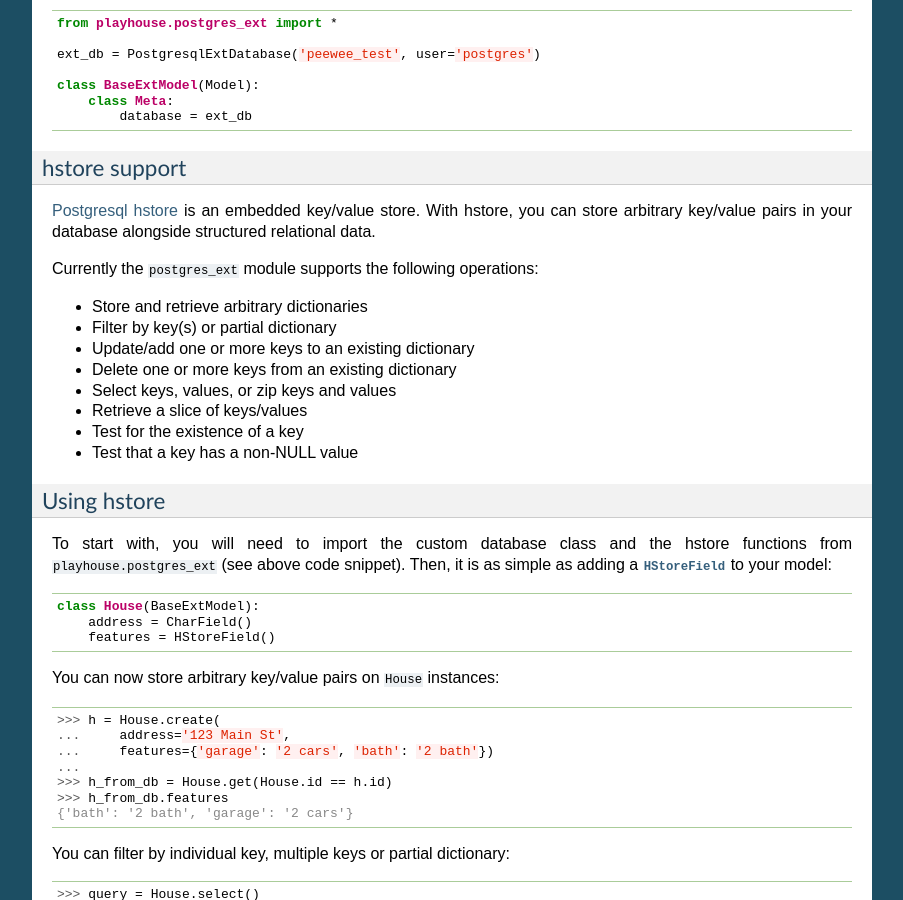
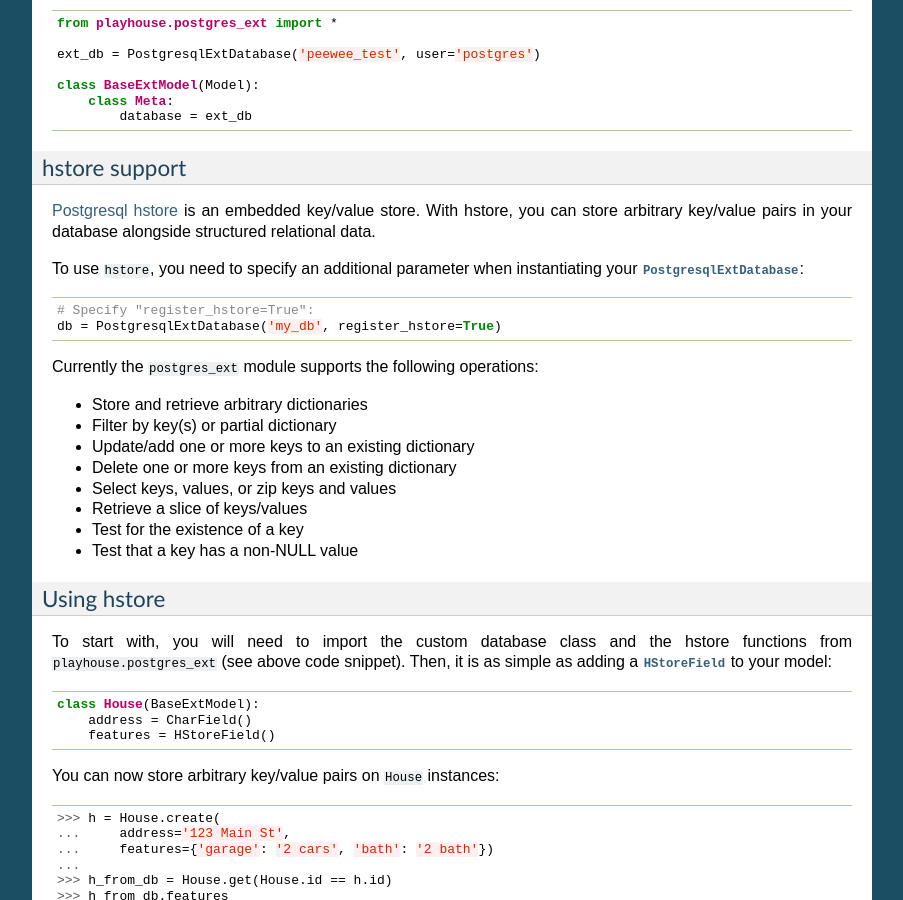
Before and after one commit to coleifer/peewee, a Sphinx documentation site: the page built from docs/peewee/playhouse.rst, in a window 1280 px wide and 900 px high, scrolled down 10760 px. Shown: the whole window, without its empty margins (198-1101 px from the left). Built offline with Sphinx 7.4.7, drawn with Linux system fonts in a browser that asks for light colours; pages that are not in the unit, such as notebooks, are missing from menus.

Commit message:
Better docs for register_hstore.

```diff
--- a/docs/peewee/playhouse.rst
+++ b/docs/peewee/playhouse.rst
@@ -698,6 +698,14 @@
 `Postgresql hstore <http://www.postgresql.org/docs/current/static/hstore.html>`_
 is an embedded key/value store. With hstore, you can store arbitrary key/value
 pairs in your database alongside structured relational data.
+
+To use ``hstore``, you need to specify an additional parameter when
+instantiating your :py:class:`PostgresqlExtDatabase`:
+
+.. code-block:: python
+
+    # Specify "register_hstore=True":
+    db = PostgresqlExtDatabase('my_db', register_hstore=True)
 
 Currently the ``postgres_ext`` module supports the following operations:
 
```
